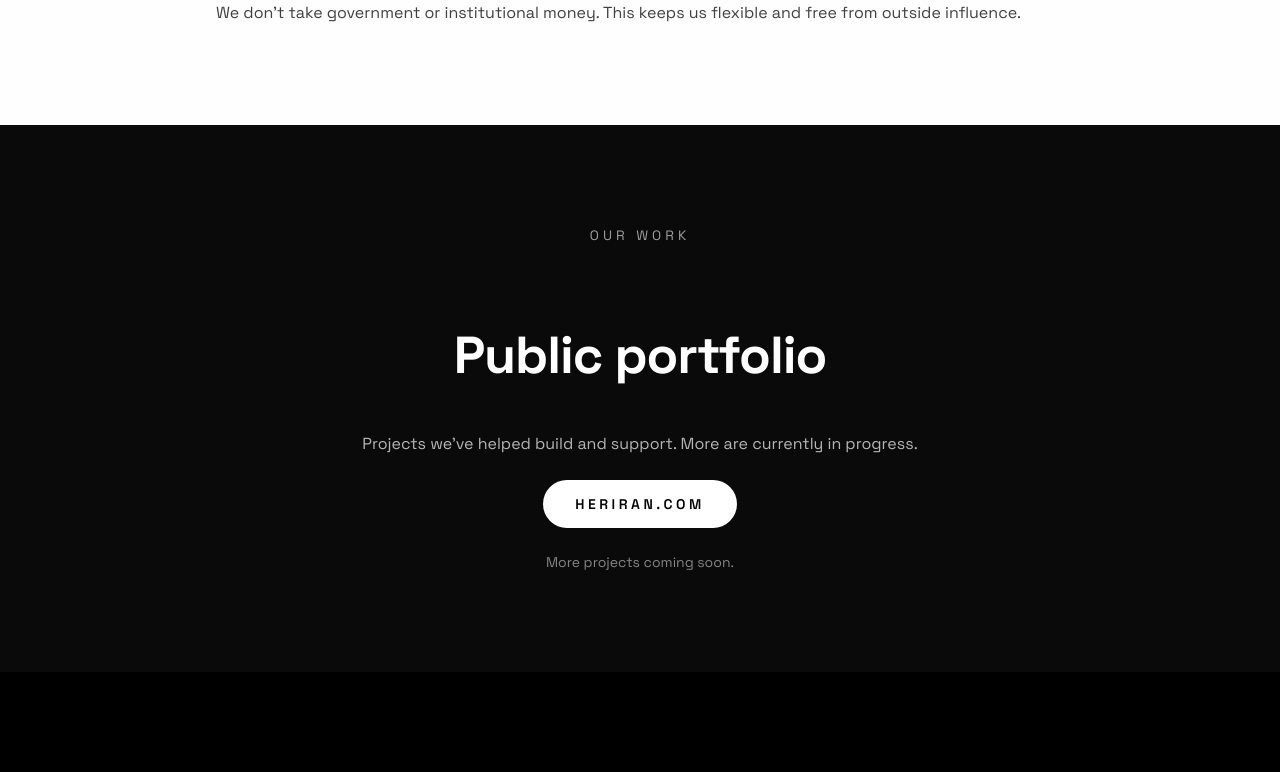
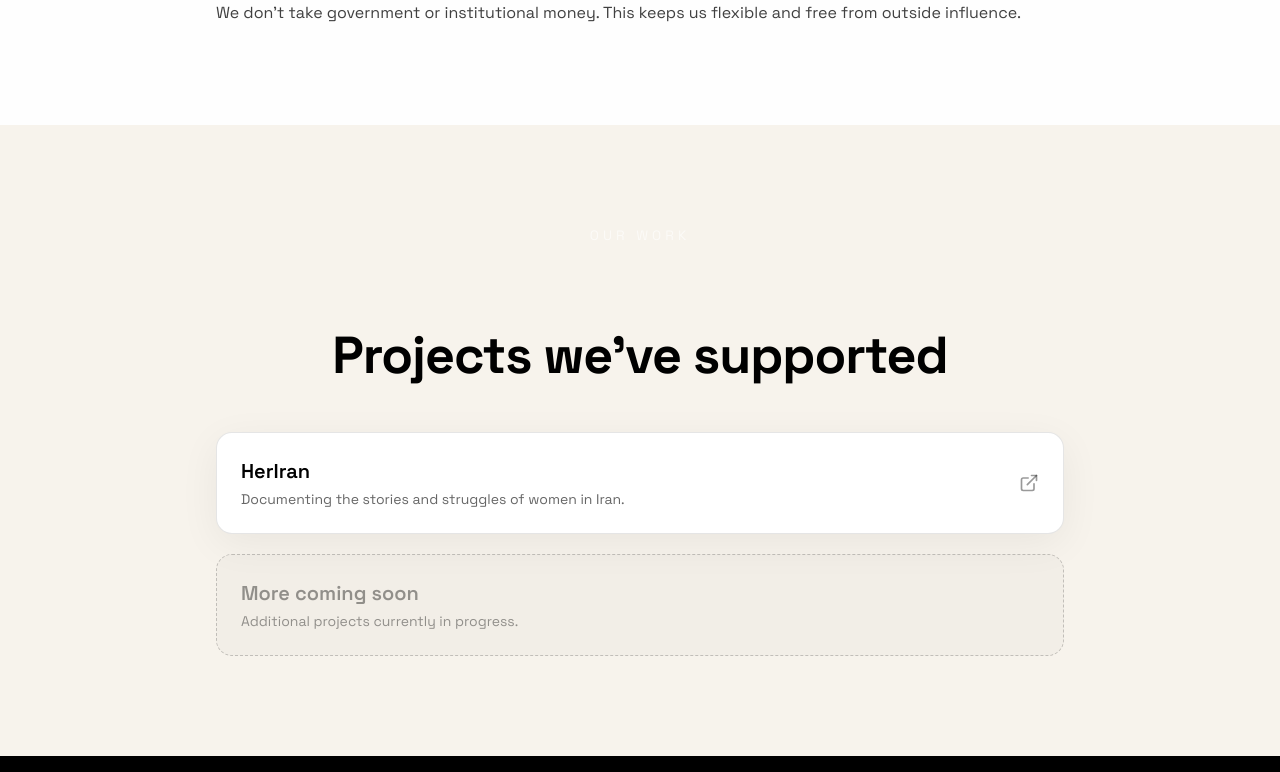
Before and after one commit to victormeoww/dissidentfundprod, a Next.js app: page / in a window 1280 px wide. Shown: the part 2923-3695 px from the top of the page. Built offline with nearby package versions, Linux system fonts and the light colour scheme.

Commit message:
feat: Redesign portfolio section with better styling and card layout

```diff
--- a/src/components/sections/portfolio.tsx
+++ b/src/components/sections/portfolio.tsx
@@ -1,39 +1,63 @@
 "use client";
 
 import { motion } from "framer-motion";
-import { fadeInUp } from "@/lib/motion";
-import { Button } from "@/components/ui/button";
+import { fadeInUp, staggerContainer } from "@/lib/motion";
+import { ExternalLink } from "lucide-react";
+
+const projects = [
+  {
+    name: "HerIran",
+    url: "https://www.heriran.com",
+    description: "Documenting the stories and struggles of women in Iran.",
+  },
+];
 
 export function PortfolioSection() {
   return (
-    <section className="bg-[#0a0a0a] py-[clamp(3.75rem,8vw,6.25rem)] text-white" id="portfolio">
-      <div className="mx-auto max-w-4xl px-6 text-center">
+    <section className="bg-[#f7f3ec] py-[clamp(3.75rem,8vw,6.25rem)] text-black" id="portfolio">
+      <div className="mx-auto max-w-4xl px-6">
         <motion.div
-          className="space-y-6"
+          className="space-y-8"
           initial="hidden"
           whileInView="show"
-          viewport={{ once: true, amount: 0.35 }}
-          variants={fadeInUp}
+          viewport={{ once: true, amount: 0.25 }}
+          variants={staggerContainer(0.12)}
         >
-          <p className="section-label text-white/70">Our work</p>
-          <h2 className="section-heading light">Public portfolio</h2>
-          <p className="text-base text-white/70">
-            Projects we&apos;ve helped build and support. More are currently in progress.
-          </p>
-          <div className="flex justify-center">
-            <Button
-              asChild
-              size="lg"
-              className="h-12 rounded-full bg-white px-8 text-sm font-semibold uppercase tracking-[0.25em] text-black hover:bg-white/90"
+          <motion.div className="text-center" variants={fadeInUp}>
+            <p className="section-label text-black/60">Our work</p>
+            <h2 className="section-heading dark">Projects we&apos;ve supported</h2>
+          </motion.div>
+
+          <motion.div className="grid gap-5" variants={staggerContainer(0.1)}>
+            {projects.map((project) => (
+              <motion.a
+                key={project.name}
+                href={project.url}
+                target="_blank"
+                rel="noopener noreferrer"
+                variants={fadeInUp}
+                className="group flex items-center justify-between rounded-2xl border border-black/10 bg-white p-6 shadow-[0_10px_40px_rgba(0,0,0,0.06)] transition-all hover:shadow-[0_20px_50px_rgba(0,0,0,0.12)] hover:border-black/20"
+              >
+                <div>
+                  <h3 className="text-xl font-semibold text-black group-hover:underline decoration-2 underline-offset-4">
+                    {project.name}
+                  </h3>
+                  <p className="mt-1 text-sm text-black/60">{project.description}</p>
+                </div>
+                <ExternalLink className="size-5 text-black/40 group-hover:text-black transition-colors" />
+              </motion.a>
+            ))}
+
+            <motion.div
+              variants={fadeInUp}
+              className="flex items-center justify-between rounded-2xl border border-dashed border-black/20 bg-black/[0.02] p-6"
             >
-              <a href="https://www.heriran.com" target="_blank" rel="noopener noreferrer">
-                heriran.com
-              </a>
-            </Button>
-          </div>
-          <p className="text-sm text-white/50">
-            More projects coming soon.
-          </p>
+              <div>
+                <h3 className="text-xl font-semibold text-black/40">More coming soon</h3>
+                <p className="mt-1 text-sm text-black/40">Additional projects currently in progress.</p>
+              </div>
+            </motion.div>
+          </motion.div>
         </motion.div>
       </div>
     </section>
```
